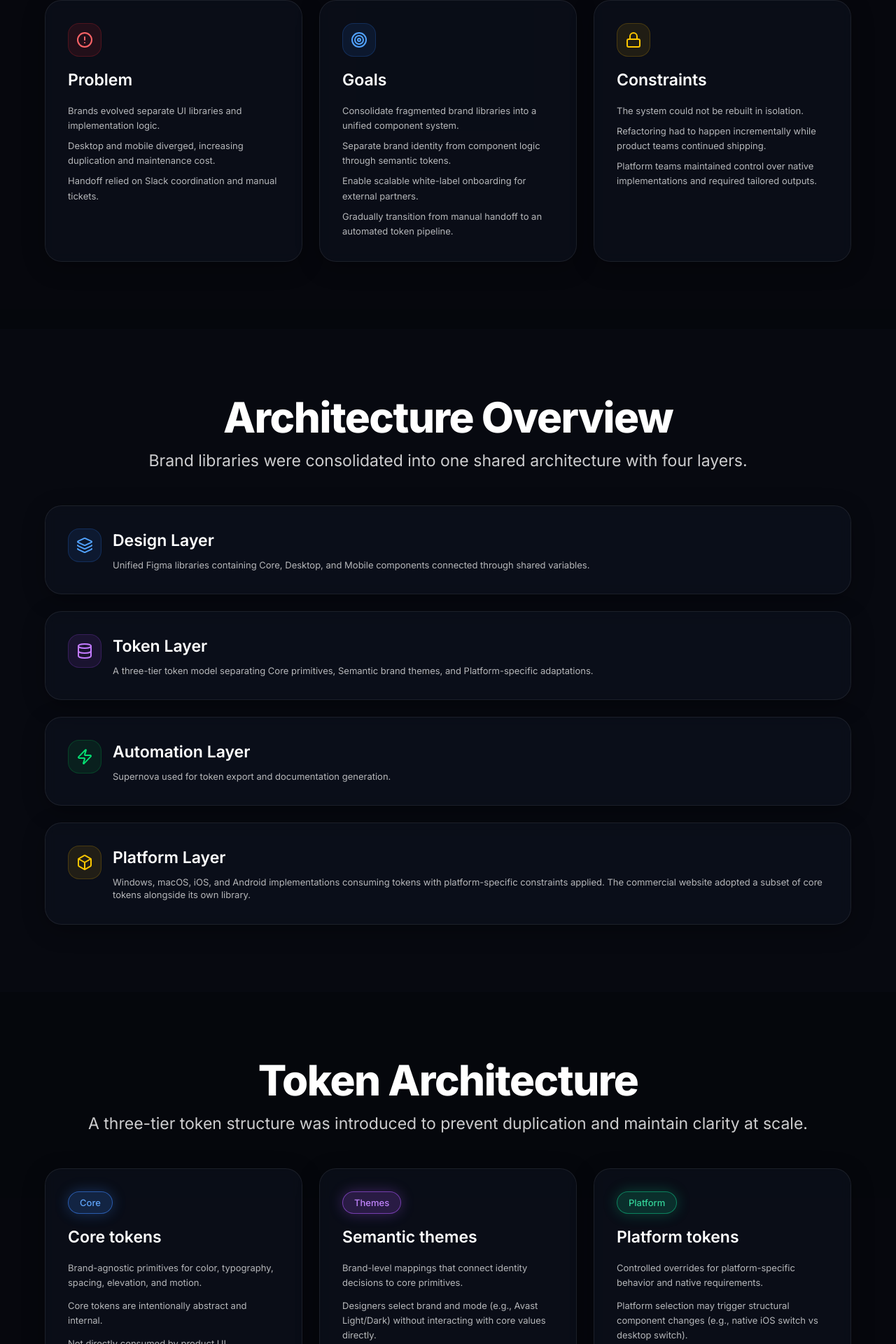
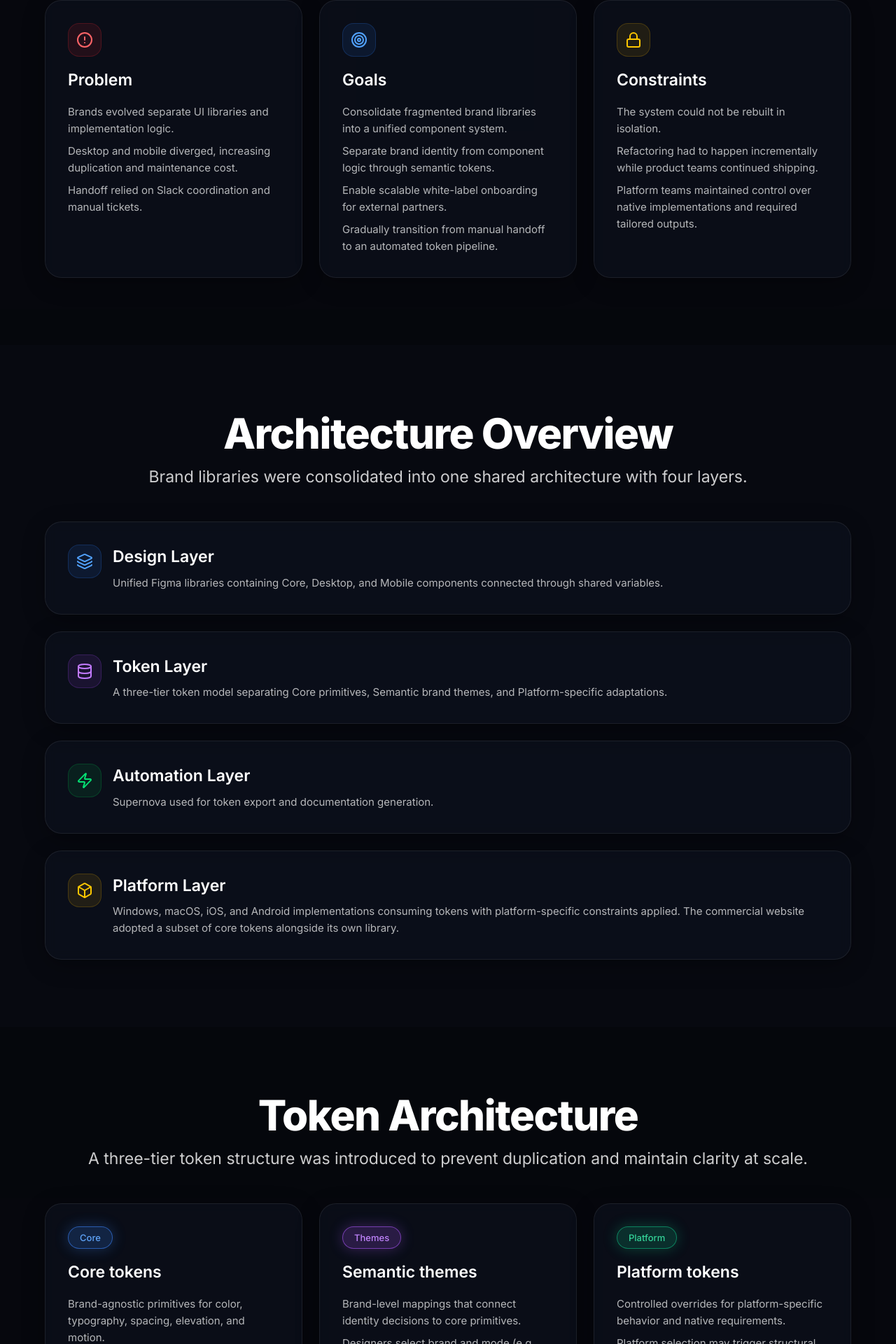
Before and after one commit to omnirobot-bot/Design-system-case-study, a React (Vite) app: page / in a window 1280 px wide. Shown: the part 1084-3004 px from the top of the page at 70% size. Built offline with nearby package versions, Linux system fonts and the light colour scheme.

Commit message:
Hlavni text 15 px s radkovanim 24 px
- text v kartach a popisek pod sliderem sjednoceny na 15/24 px
- mezery mezi odstavci v kartach sjednocene na 8 px

Co-Authored-By: Claude Opus 5.5 <noreply@anthropic.com>

```diff
--- a/src/app/App.tsx
+++ b/src/app/App.tsx
@@ -287,7 +287,7 @@ export default function App() {
                   <h3 className="text-white h3-original">
                     Problem
                   </h3>
-                  <div className="space-y-2 text-white/70 text-sm leading-relaxed">
+                  <div className="space-y-2 text-white/70 text-base leading-6">
                     <p>
                       Brands evolved separate UI libraries and implementation logic.
                     </p>
@@ -309,7 +309,7 @@ export default function App() {
                   <h3 className="text-white h3-original">
                     Goals
                   </h3>
-                  <div className="space-y-2 text-white/70 text-sm leading-relaxed">
+                  <div className="space-y-2 text-white/70 text-base leading-6">
                     <p>
                       Consolidate fragmented brand libraries
                       into a unified component system.
@@ -337,7 +337,7 @@ export default function App() {
                   <h3 className="text-white h3-original">
                     Constraints
                   </h3>
-                  <div className="space-y-2 text-white/70 text-sm leading-relaxed">
+                  <div className="space-y-2 text-white/70 text-base leading-6">
                     <p>
                       The system could not be rebuilt in
                       isolation.
@@ -384,7 +384,7 @@ export default function App() {
                     <h3 className="text-white h3-original">
                       Design Layer
                     </h3>
-                    <p className="text-white/70 text-sm">
+                    <p className="text-white/70 text-base leading-6">
                       Unified Figma libraries containing Core, Desktop, and Mobile components connected through shared variables.
                     </p>
                   </div>
@@ -401,7 +401,7 @@ export default function App() {
                     <h3 className="text-white h3-original">
                       Token Layer
                     </h3>
-                    <p className="text-white/70 text-sm">
+                    <p className="text-white/70 text-base leading-6">
                       A three-tier token model separating Core primitives, Semantic brand themes, and Platform-specific adaptations.
                     </p>
                   </div>
@@ -418,7 +418,7 @@ export default function App() {
                     <h3 className="text-white h3-original">
                       Automation Layer
                     </h3>
-                    <p className="text-white/70 text-sm">
+                    <p className="text-white/70 text-base leading-6">
                       Supernova used for token export and documentation generation.
                     </p>
                   </div>
@@ -435,7 +435,7 @@ export default function App() {
                     <h3 className="text-white h3-original">
                       Platform Layer
                     </h3>
-                    <p className="text-white/70 text-sm">
+                    <p className="text-white/70 text-base leading-6">
                       Windows, macOS, iOS, and Android implementations consuming tokens with platform-specific constraints applied. The commercial website adopted a subset of core tokens alongside its own library.
                     </p>
                   </div>
@@ -469,7 +469,7 @@ export default function App() {
                   <h3 className="text-white h3-original">
                     Core tokens
                   </h3>
-                  <div className="space-y-3 text-sm text-white/70 leading-relaxed">
+                  <div className="space-y-2 text-base text-white/70 leading-6">
                     <p>
                       Brand-agnostic primitives for color, typography, spacing, elevation, and motion.
                     </p>
@@ -491,7 +491,7 @@ export default function App() {
                   <h3 className="text-white h3-original">
                     Semantic themes
                   </h3>
-                  <div className="space-y-3 text-sm text-white/70 leading-relaxed">
+                  <div className="space-y-2 text-base text-white/70 leading-6">
                     <p>
                       Brand-level mappings that connect identity decisions to core primitives.
                     </p>
@@ -513,7 +513,7 @@ export default function App() {
                   <h3 className="text-white h3-original">
                     Platform tokens
                   </h3>
-                  <div className="space-y-3 text-sm text-white/70 leading-relaxed">
+                  <div className="space-y-2 text-base text-white/70 leading-6">
                     <p>
                       Controlled overrides for platform-specific behavior and native requirements.
                     </p>
@@ -555,7 +555,7 @@ export default function App() {
               style={{ maxWidth: "1152px", margin: "0 auto" }}
             >
               <ThemeComparison />
-              <p className="text-white/70 mt-6 text-center">
+              <p className="text-white/70 text-base leading-6 mt-6 text-center">
                    Identical component structure across brands. Identity applied at the token layer only.
                   </p>
             </div>
@@ -585,7 +585,7 @@ export default function App() {
                   <h3 className="text-white h3-original">
                     System Evolution
                   </h3>
-                  <div className="space-y-3 text-sm text-white/70 leading-relaxed">
+                  <div className="space-y-2 text-base text-white/70 leading-6">
                     <p>
                       The initial phase relied on plugin-based brand switching within Figma and manual coordination with engineering teams.
                     </p>
@@ -602,7 +602,7 @@ export default function App() {
                   <h3 className="text-white h3-original">
                     Token Pipeline
                   </h3>
-                  <div className="space-y-3 text-sm text-white/70 leading-relaxed">
+                  <div className="space-y-2 text-base text-white/70 leading-6">
                     <p>
                       Supernova automated token exports and documentation generation from structured variable collections.
                     </p>
@@ -650,10 +650,10 @@ export default function App() {
                     <h3 className="text-white h3-original">
                       Architecture & Components
                     </h3>
-                    <p className="text-white/70 text-sm">
+                    <p className="text-white/70 text-base leading-6">
                       Implemented core and desktop component architecture during consolidation and migration to Figma Variables. The system was built as one whole, so the same components and tokens also served mobile.
                     </p>
-                    <p className="text-white/70 text-sm">
+                    <p className="text-white/70 text-base leading-6">
                       Migrated most atomic components into a shared Core library to eliminate duplication and maximize reuse.
                     </p>
                   </div>
@@ -670,10 +670,10 @@ export default function App() {
                     <h3 className="text-white h3-original">
                       Asset System
                     </h3>
-                    <p className="text-white/70 text-sm">
+                    <p className="text-white/70 text-base leading-6">
                       Designed and structured the cross-platform asset system covering launcher icons, system tray assets, installers, and browser extensions.
                     </p>
-                    <p className="text-white/70 text-sm">
+                    <p className="text-white/70 text-base leading-6">
                       Ensured brand switching logic remained consistent across UI and OS-level integrations.
                     </p>
                   </div>
@@ -690,7 +690,7 @@ export default function App() {
                     <h3 className="text-white h3-original">
                       Token Structure & Naming
                     </h3>
-                    <p className="text-white/70 text-sm">
+                    <p className="text-white/70 text-base leading-6">
                       Defined token structure and naming conventions and aligned development teams to them, adapting only where platform constraints required.
                     </p>
 
@@ -727,7 +727,7 @@ export default function App() {
                   <Badge color="neutral" variant="outline">
                     Before
                   </Badge>
-                  <p className="text-sm text-white/70 leading-relaxed">
+                  <p className="text-base text-white/70 leading-6">
                     Each brand had its own UI library and implementation logic.
                   </p>
                 </div>
@@ -735,7 +735,7 @@ export default function App() {
                   <Badge color="blue" variant="glow">
                     After
                   </Badge>
-                  <p className="text-base text-white leading-relaxed">
+                  <p className="text-base text-white leading-6">
                     One component architecture behind 18 brand themes, plus white-label partner themes.
                   </p>
                 </div>
@@ -746,7 +746,7 @@ export default function App() {
                   <Badge color="neutral" variant="outline">
                     Before
                   </Badge>
-                  <p className="text-sm text-white/70 leading-relaxed">
+                  <p className="text-base text-white/70 leading-6">
                     Desktop and mobile diverged, duplicating work.
                   </p>
                 </div>
@@ -754,7 +754,7 @@ export default function App() {
                   <Badge color="blue" variant="glow">
                     After
                   </Badge>
-                  <p className="text-base text-white leading-relaxed">
+                  <p className="text-base text-white leading-6">
                     Atomic components live once in Core and serve Windows, macOS, iOS, and Android.
                   </p>
                 </div>
@@ -765,7 +765,7 @@ export default function App() {
                   <Badge color="neutral" variant="outline">
                     Before
                   </Badge>
-                  <p className="text-sm text-white/70 leading-relaxed">
+                  <p className="text-base text-white/70 leading-6">
                     Handoff ran through Slack and manual tickets.
                   </p>
                 </div>
@@ -773,7 +773,7 @@ export default function App() {
                   <Badge color="blue" variant="glow">
                     After
                   </Badge>
-                  <p className="text-base text-white leading-relaxed">
+                  <p className="text-base text-white leading-6">
                     Token updates reach platform teams as reviewable pull requests.
                   </p>
                 </div>
```
